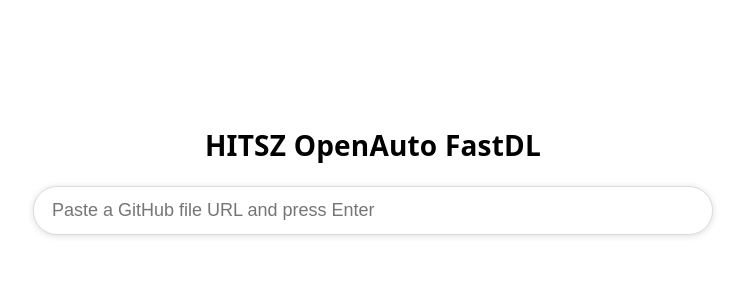
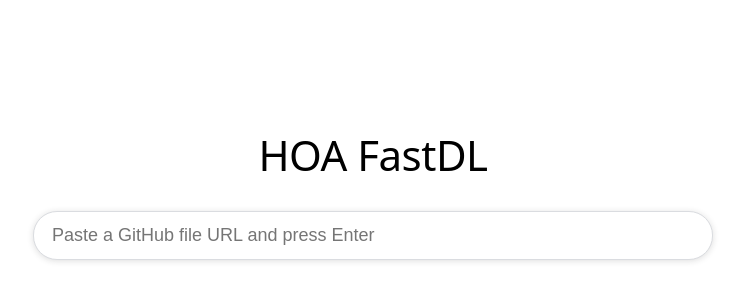
Before and after one commit to HITSZ-OpenAuto/hoa-fastdl, a website: page frontend/index.html in a window 1280 px wide. Shown: the part 194-494 px from the top of the page, without its empty margins (267-1012 px from the left). Drawn offline with Linux system fonts and the light colour scheme.

Commit message:
style(frontend): update title branding and sizing
- Change title from 'HITSZ OpenAuto FastDL' to 'HOA FastDL'
- Increase title font-size from 28px to 42px
- Adjust font-weight to 500 and letter-spacing for better aesthetics

Co-authored-by: kowyo-bot <258374017+kowyo-bot@users.noreply.github.com>

```diff
--- a/frontend/index.html
+++ b/frontend/index.html
@@ -4,13 +4,13 @@
   <meta charset="utf-8" />
   <meta name="viewport" content="width=device-width, initial-scale=1" />
   <meta name="robots" content="noindex,nofollow,noarchive,nosnippet" />
-  <title>HITSZ OpenAuto FastDL</title>
+  <title>HOA FastDL</title>
   <style>
     :root { color-scheme: light dark; }
     html, body { height: 100%; margin: 0; overflow-x: hidden; box-sizing: border-box; }
     body { display: grid; justify-items: center; align-content: start; min-height: 100vh; margin: 0; padding-top: 320px; font-family: system-ui, -apple-system, Segoe UI, Roboto, Ubuntu, Cantarell, Noto Sans, sans-serif; }
     .wrap { width: min(680px, 92vw); text-align: center; }
-    .title { font-size: 28px; font-weight: 600; margin-bottom: 22px; letter-spacing: 0.2px; }
+    .title { font-size: 42px; font-weight: 500; margin-bottom: 28px; letter-spacing: -0.5px; }
     .box { display: flex; align-items: center; background: #fff; color: #000; border: 1px solid #dadce0; border-radius: 24px; padding: 12px 16px; box-shadow: 0 1px 6px rgba(32,33,36,0.15); }
     @media (prefers-color-scheme: dark) { .box { background: #121212; color: #e0e0e0; border-color: #3c4043; box-shadow: 0 1px 6px rgba(0,0,0,0.6);} }
     input[type="text"] { flex: 1; border: none; outline: none; font-size: 18px; background: transparent; color: inherit; }
@@ -57,7 +57,7 @@
 </head>
 <body>
   <div class="wrap">
-    <div class="title">HITSZ OpenAuto FastDL</div>
+    <div class="title">HOA FastDL</div>
     <div class="box">
       <input id="u" type="text" spellcheck="false" placeholder="Paste a GitHub file URL and press Enter" autocomplete="off" />
     </div>
```
